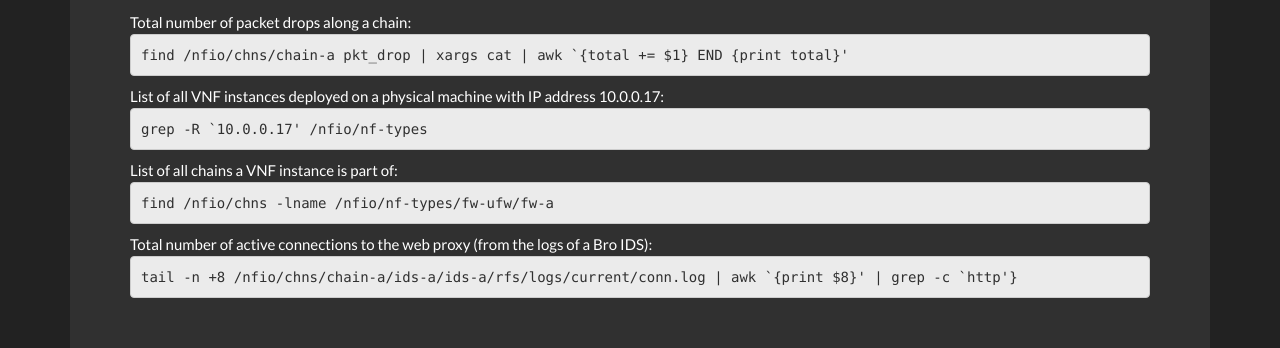
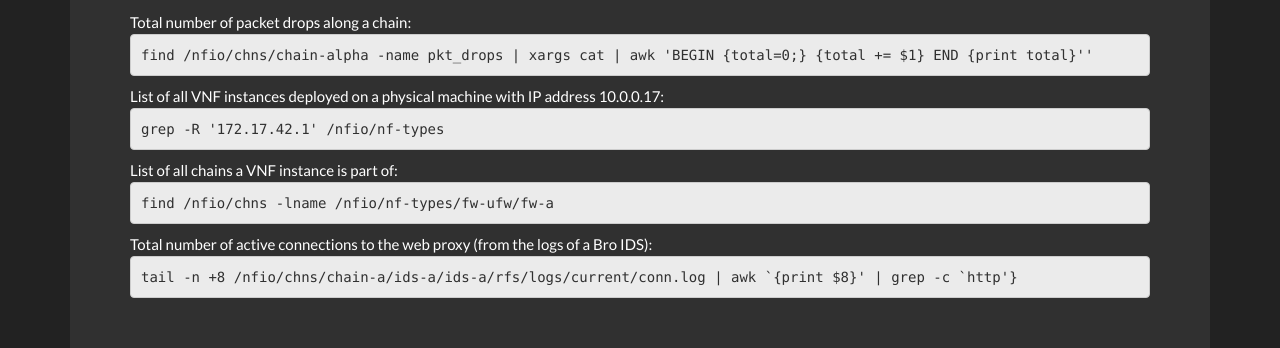
Before and after one commit to abdelhadi-azouni/nf.io, a plain HTML site: page index.html in a window 1280 px wide. Shown: the part 451-799 px from the top of the page. Drawn offline with nearby package versions, Linux system fonts and the light colour scheme; a script that the page names is missing.

Commit message:
Update index.html

```diff
--- a/index.html
+++ b/index.html
@@ -66,11 +66,11 @@
 
 	Total number of packet drops along a chain:
 	<br />
-	<pre>find /nfio/chns/chain-a pkt_drop | xargs cat | awk `{total += $1} END {print total}'</pre>
+	<pre>find /nfio/chns/chain-alpha -name pkt_drops | xargs cat | awk 'BEGIN {total=0;} {total += $1} END {print total}''</pre>
 
 	List of all VNF instances deployed on a physical machine with IP address 10.0.0.17:
 	<br />
-	<pre>grep -R `10.0.0.17' /nfio/nf-types</pre>
+	<pre>grep -R '172.17.42.1' /nfio/nf-types</pre>
 
 	List of all chains a VNF instance is part of:
 	<br />
```
